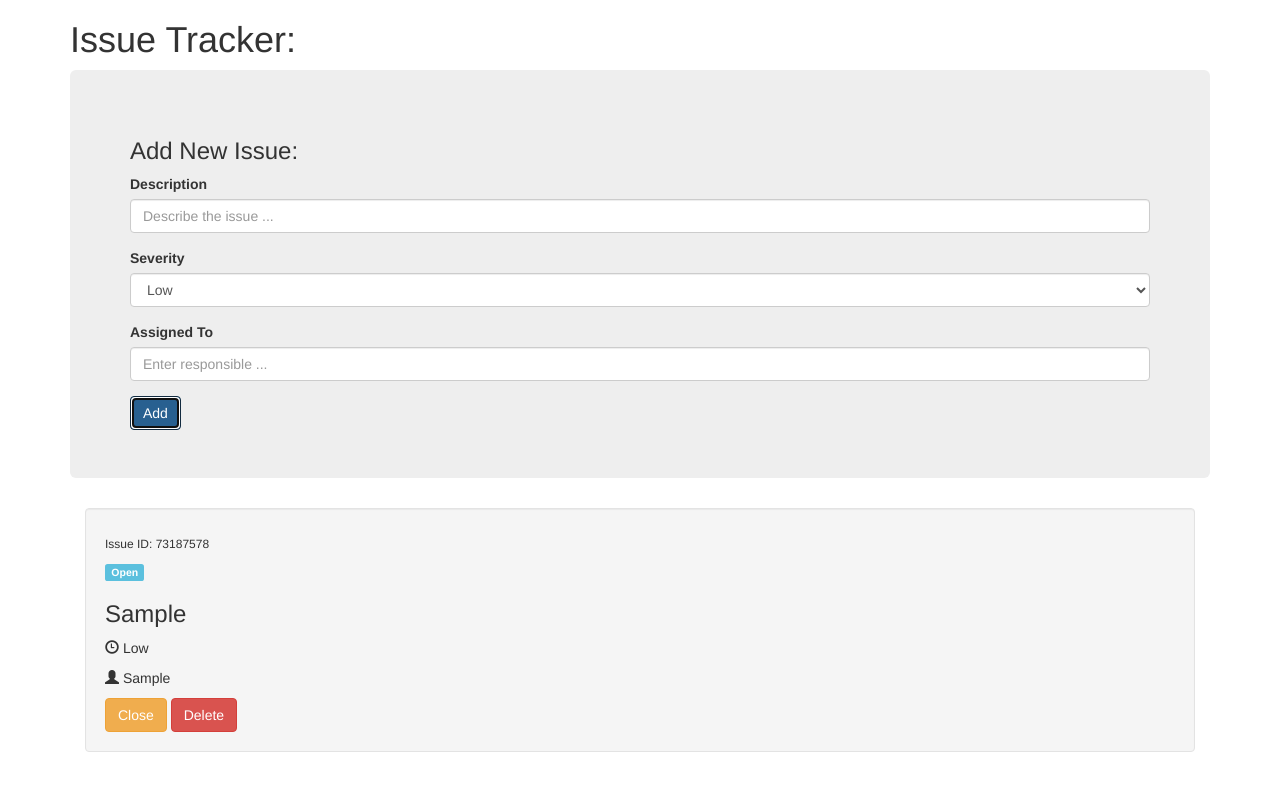
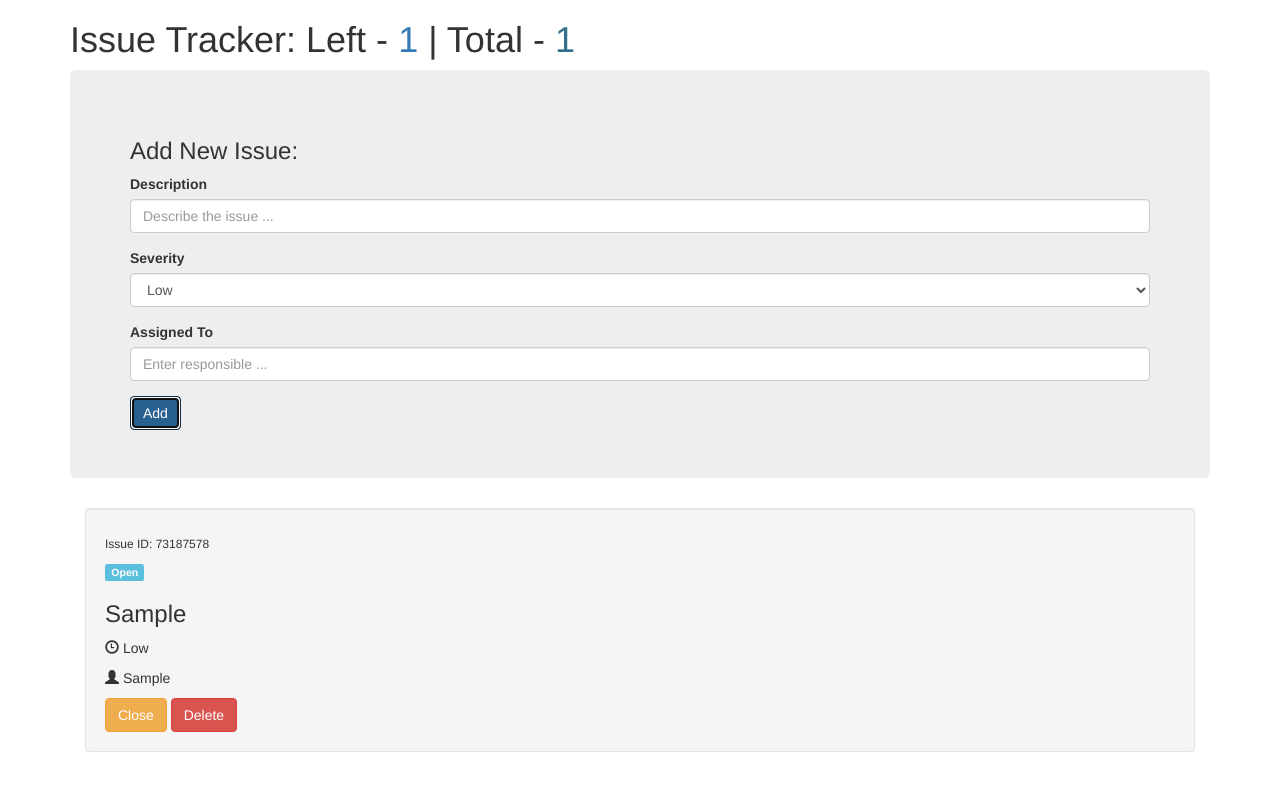
Before and after one commit to MdNazmulHaqueA/issue-tracker, a plain HTML site: page index.html in a window 1280 px wide. Both pictures are taken after typing "Sample", "Sample" into the empty fields and a click on the button "Add". Drawn offline with nearby package versions, Linux system fonts and the light colour scheme.

Commit message:
total issue counter and issue left counter feature added

```diff
--- a/index.html
+++ b/index.html
@@ -15,7 +15,11 @@
    </head>
    <body onload="fetchIssues()">
       <div class="container">
-         <h1>Issue Tracker:</h1>
+         <h1>
+            Issue Tracker: Left -
+            <span id="issue-left" class="text-primary">0</span> | Total -
+            <span id="issue-counter" class="text-info">0</span>
+         </h1>
          <div class="jumbotron">
             <h3>Add New Issue:</h3>
             <!-- form start -->
--- a/main.js
+++ b/main.js
@@ -54,12 +54,15 @@ const deleteIssue = id => {
 
 const fetchIssues = () => {
    const issues = JSON.parse(localStorage.getItem('issues'));
+   let countClosedIssue = 0;
    const issuesList = document.getElementById('issuesList');
    issuesList.innerHTML = '';
 
    for (var i = 0; i < issues.length; i++) {
       const { id, description, severity, assignedTo, status } = issues[i];
-
+      if (status === 'Closed') {
+         countClosedIssue += 1;
+      }
       issuesList.innerHTML += `<div class="well">
                               <h6>Issue ID: ${id} </h6>
                               <p><span class="label ${
@@ -67,11 +70,20 @@ const fetchIssues = () => {
                                     ? 'label-success'
                                     : 'label-info'
                               }"> ${status} </span></p>
-                              <h3> ${description} </h3>
+                              <h3 style="text-decoration:${
+                                 status === 'Closed' ? 'line-through' : ''
+                              }">${description}</h3>
                               <p><span class="glyphicon glyphicon-time"></span> ${severity}</p>
                               <p><span class="glyphicon glyphicon-user"></span> ${assignedTo}</p>
                               <a href="#" onclick="setStatusClosed(${id})" class="btn btn-warning">Close</a>
                               <a href="#" onclick="deleteIssue(${id})" class="btn btn-danger">Delete</a>
                               </div>`;
    }
+
+   // issue counter
+   let totalIssue = issues.length;
+   document.getElementById('issue-counter').innerText = totalIssue;
+   //issueLeft
+   document.getElementById('issue-left').innerText =
+      totalIssue - countClosedIssue;
 };
```
